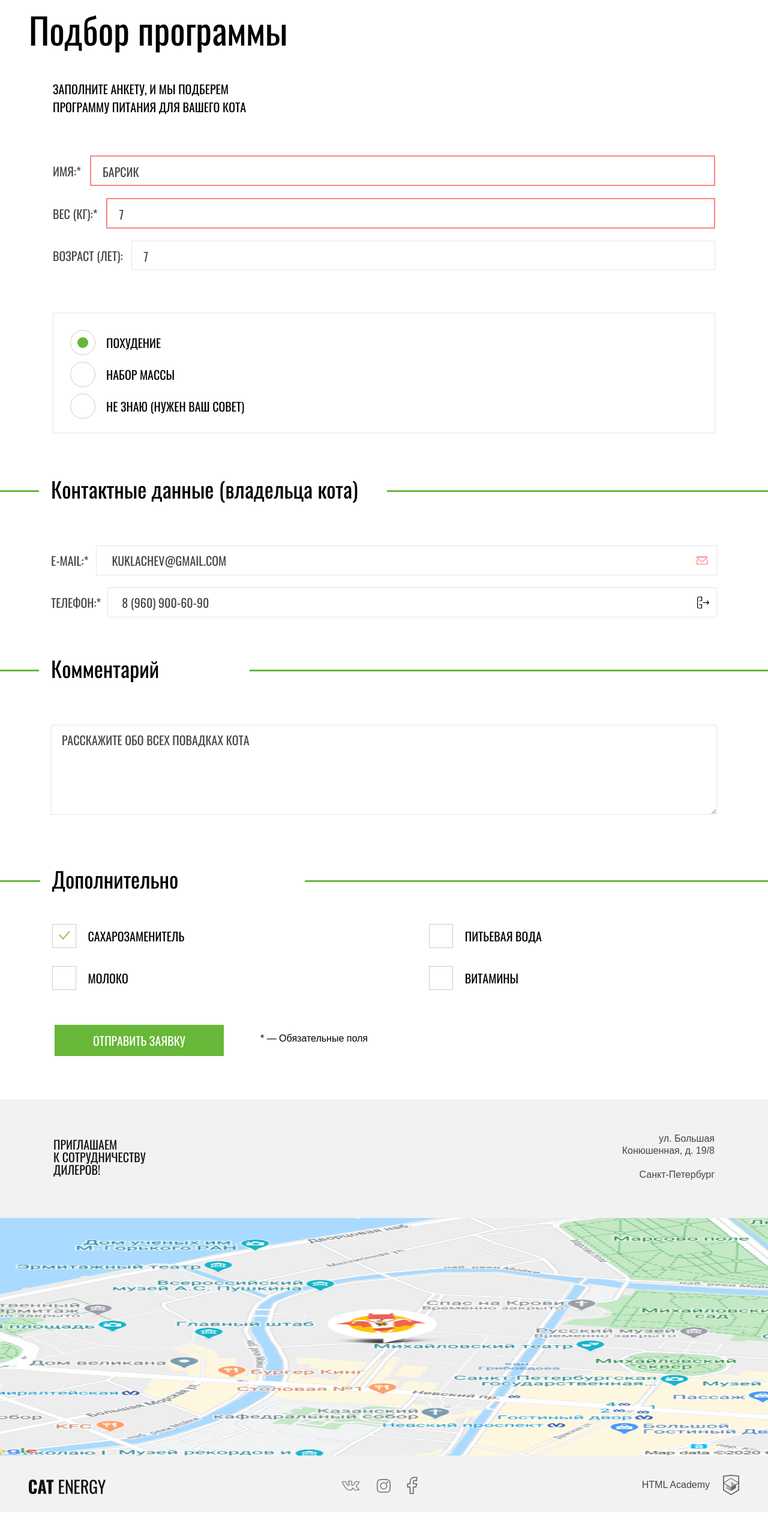
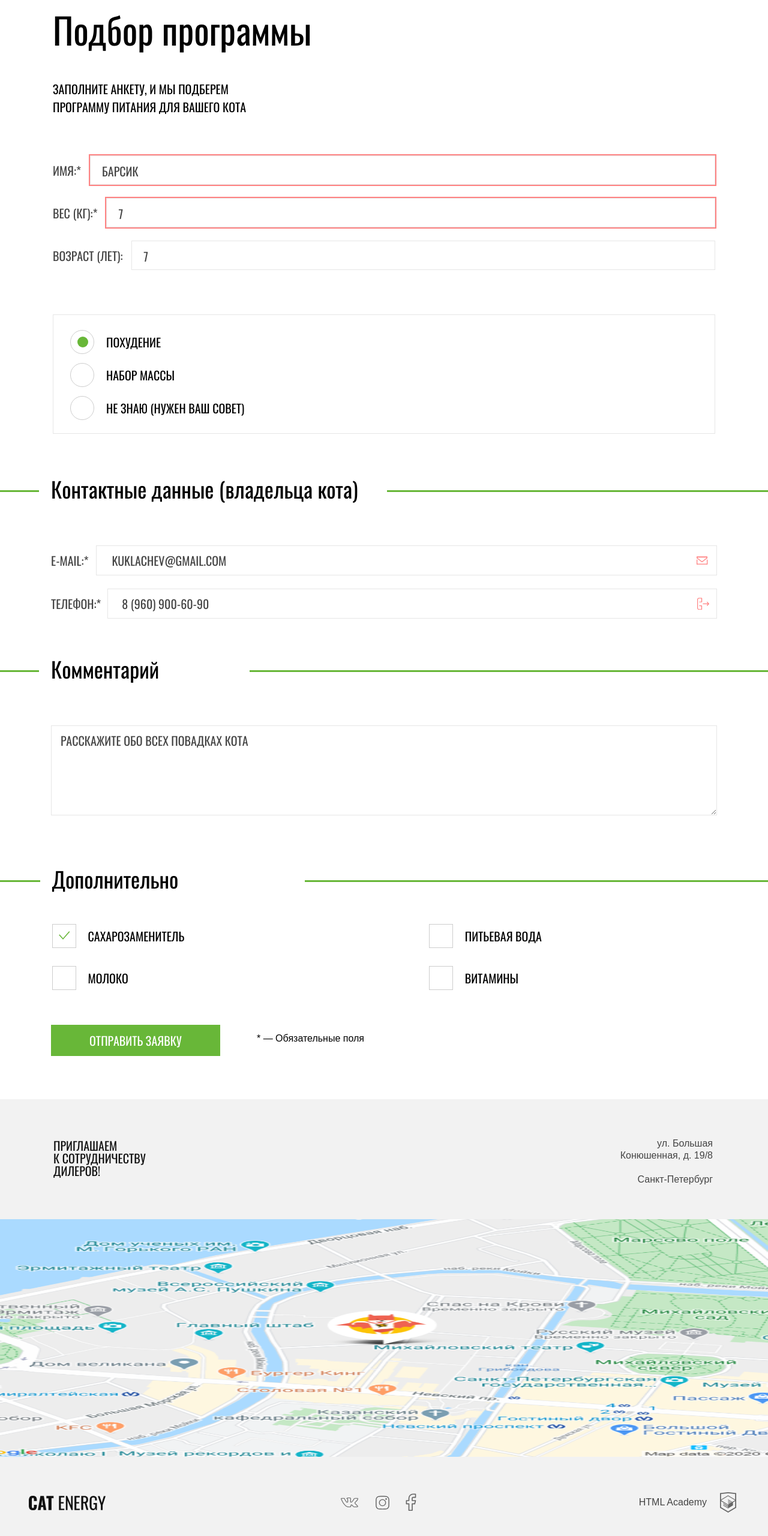
Before and after one commit to htmlacademy-adaptive/235287-cat-energy-21, a website: page source/form.html in a window 1280 px wide. Shown: the part 122-2682 px from the top of the page at 60% size. Before the commit the page ends 2642 px from the top, so only its background shows below. Drawn offline with nearby package versions, Linux system fonts and the light colour scheme; files that its build step writes are made by us from their sources.

Commit message:
добавил интерактивные состояния элементов, поправил ПП, убрал ошибки валидации

```diff
--- a/source/form.html
+++ b/source/form.html
@@ -53,7 +53,7 @@
                 </label>
               </fieldset>
               <fieldset class="form__fieldset form__fieldset--goal fieldset">
-                <div class="fieldset__wrapper--bordered">
+                <div class="fieldset__wrapper--bordered fieldset__wrapper">
                   <input class="form__input form__input--radio" type="radio" name="purpose" value="slim" id="slim" checked>
                   <label class="form__label form__label--radio" for="slim" tabindex="0">Похудение</label>
                   <input class="form__input form__input--radio" type="radio" name="purpose" value="mass" id="mass">
@@ -65,7 +65,7 @@
             </div>
             <fieldset class="form__fieldset form__fieldset--owner fieldset">
               <div class="fieldset__wrapper wrapper">
-                <legend class="fieldset__legend fieldset__legend--owner">Контактные данные (владельца кота)</legend>
+                <h2 class="fieldset__legend fieldset__legend--owner">Контактные данные (владельца кота)</h2>
                 <div class="form__owner-info">
                   <label class="form__label form__label--email"><span class="form__label-text">E-mail:*</span>
                     <input class="form__input form__input--email" type="email" name="email" placeholder="kuklachev@gmail.com" required>
@@ -96,13 +96,13 @@
             </fieldset>
             <fieldset class="form__fieldset form__fieldset--comment fieldset">
               <div class="fieldset__wrapper wrapper">
-                <legend class="fieldset__legend fieldset__legend--comment">Комментарий</legend>
+                <h2 class="fieldset__legend fieldset__legend--comment">Комментарий</h2>
                 <textarea class="form__input form__textarea" name="comment" placeholder="Расскажите обо всех повадках кота"></textarea>
               </div>
             </fieldset>
             <fieldset class="form__fieldset form__fieldset--additional fieldset">
               <div class="fieldset__wrapper fieldset__wrapper--additional wrapper">
-                <legend class="fieldset__legend fieldset__legend--additional">Дополнительно</legend>
+                <h2 class="fieldset__legend fieldset__legend--additional">Дополнительно</h2>
                 <div class="form__additional-info">
                   <input class="form__input form__input--checkbox" type="checkbox" name="sweetener" id="sweetener" checked>
                   <label class="form__label form__label--checkbox" for="sweetener">Сахарозаменитель</label>
@@ -115,7 +115,7 @@
                 </div>
               </div>
             </fieldset>
-            <div class="form__final-info">
+            <div class="form__final-info fieldset">
               <div class="fieldset__wrapper fieldset__wrapper--last wrapper">
                 <button class="form__button button" type="submit">Отправить заявку</button>
                 <p class="program__text program__text--regular">* — Обязательные поля</p>
@@ -172,7 +172,7 @@
           <div class="page-footer__copyright copyright">
             <a class="copyright__link copyright__container" href="https://htmlacademy.ru/intensive/adaptive">
               <p class="copyright__text">HTML Academy</p>
-              <svg class="copyright__icon" width="27" height="34" viewBox="0 0 27 34" fill="none" xmlns="http://www.w3.org/2000/svg" alt="логотип HTMLacademy">
+              <svg class="copyright__icon" width="27" height="34" viewBox="0 0 27 34" fill="none" xmlns="http://www.w3.org/2000/svg">
                 <path d="M13.6426 0.0157537L13.5 0L0 1.40733V26.0129L13.5 34L27 26.0129V1.40733L13.6426 0.0157537ZM25.2344 25.0151L13.5 31.9573L1.76561 25.0151V14.9293L13.4507 21.8451L13.4701 23.0984L5.45351 18.3548L5.44295 19.5801L13.4894 24.3885L13.5088 25.675L5.46408 20.9174L5.45351 22.1427L13.5 26.9511L21.6239 22.1182V20.8929V16.909L25.2432 14.7595L25.2344 25.0151ZM25.2344 13.4519L22.0147 15.3319L20.5325 16.2071L13.4666 12.0201L13.456 13.2454L19.4957 16.818L19.4429 16.8495L19.3126 16.9247L18.4536 17.4166L13.4666 14.4689L13.456 15.6942L17.3921 18.0222L16.4591 18.6314L16.438 18.6436L13.4666 16.902L13.456 18.1273L15.4029 19.2615L13.4155 20.4483L1.7973 13.5762L13.4349 6.61831L25.2344 13.4519ZM25.2344 12.2266L13.4401 5.31075L1.76561 12.2196V2.9897L13.5 1.76442L25.2344 2.9897V12.2266Z" fill="#666666"/>
               </svg>
             </a>
--- a/source/sass/blocks/copyright.scss
+++ b/source/sass/blocks/copyright.scss
@@ -25,6 +25,14 @@
   }
 }
 
+.copyright__link:hover path {
+  fill: $basic-green;
+}
+
+.copyright__link:active path {
+  fill: rgba($basic-green, 0.25);
+}
+
 .copyright__text {
   padding: 0;
   margin: 0;
@@ -33,13 +41,3 @@
     margin-right: 22px;
   }
 }
-
-.copyright__icon {
-  &:hover path {
-    fill: $basic-green;
-  }
-
-  &:active path {
-    fill: rgba($basic-green, 0.25);
-  }
-}
--- a/source/sass/blocks/fieldset.scss
+++ b/source/sass/blocks/fieldset.scss
@@ -7,7 +7,7 @@
   border: none;
 
   @media (min-width: $tablet-width) {
-    margin-bottom: 50px;
+    margin-bottom: 49px;
     padding-left: 40px;
     padding-right: 40px;
   }
@@ -24,8 +24,8 @@
 
   @media (min-width: $tablet-width) {
     padding-left: 28px;
-    padding-top: 25px;
-    padding-bottom: 19px;
+    padding-top: 19px;
+    padding-bottom: 17px;
     border: 1px solid $border-grey;
   }
 }
@@ -42,6 +42,8 @@
   @include fonts(24px, 26px);
   position: relative;
   width: 65%;
+  padding: 0;
+  margin: 0;
   margin-left: -20px;
   padding-left: 20px;
   padding-right: 20px;
--- a/source/sass/blocks/form.scss
+++ b/source/sass/blocks/form.scss
@@ -45,7 +45,7 @@
 
   @media (min-width: $tablet-width) {
     @include fonts(20px, 30px);
-    margin-bottom: 20px;
+    margin-bottom: 22px;
   }
 
   &--text {
@@ -85,17 +85,17 @@
 
 .form__input--text {
   &:hover {
-    border: 1px solid $frame-grey;
+    outline: 1px solid $frame-grey;
   }
 
   &:focus {
-    border: 2px solid $text-grey;
+    outline: 2px solid $text-grey;
     border-radius: 0;
-    outline: 0;
+    /*outline: 0;*/
   }
 
   &:invalid {
-    border: 2px solid $error-red;
+    outline: 2px solid $error-red;
   }
 }
 
@@ -132,7 +132,7 @@
   position: relative;
   margin-bottom: 5px;
   padding-left: 45px;
-  padding-top: 9px;
+  padding-top: 11px;
   padding-bottom: 10px;
 
   @media (min-width: $tablet-width) {
@@ -150,13 +150,17 @@
     border-radius: 50%;
 
     @media (min-width: $tablet-width) {
-      width: 40px;
-      height: 40px;
+      width: 38px;
+      height: 38px;
     }
   }
 
   &:disabled {
     color: rgba($special-heading-black, 0.3);
+  }
+
+  &:disabled::after {
+    border: 1px solid rgba($special-heading-black, 0.3);
   }
 
   &:hover::after {
@@ -184,6 +188,10 @@
       width: 18px;
       height: 18px;
     }
+  }
+
+  &:disabled::before {
+    background: rgba($basic-green, 0.3);
   }
 }
 
@@ -216,6 +224,16 @@
     padding-bottom: 12px;
     padding-left: 23px;
   }
+
+  &:invalid + svg line,
+  &:invalid + svg path {
+    fill: $error-red;
+  }
+
+  &:disabled + svg line,
+  &:disabled + svg path {
+    stroke: $basic-green;
+  }
 }
 
 .form__input--radio,
@@ -239,7 +257,7 @@
 .form__textarea {
   box-sizing: border-box;
   min-height: 150px;
-  padding: 9px 12px 10px 17px;
+  padding: 9px 12px 10px 15px;
 }
 
 .form__label--checkbox {
@@ -284,6 +302,10 @@
     color: rgba($special-heading-black, 0.3);
   }
 
+  &:disabled::after {
+    border: rgba($special-hover-grey, 0.3);
+  }
+
   &:hover::after {
     border: 1px solid $special-hover-grey;
   }
@@ -322,7 +344,6 @@
     width: 282px;
     min-height: 52px;
     font-size: 20px;
-    margin-left: 43px;
   }
 
   @media (min-width: $desktop-width) {
@@ -338,7 +359,7 @@
   border-bottom: 1px solid $border-grey;
 
   @media (min-width: $tablet-width) {
-    padding-top: 21px;
+    padding-top: 25px;
     border: none;
   }
 
@@ -383,20 +404,19 @@
 
 .form__fieldset--comment {
   position: relative;
-  padding-top: 4px;
 
   @media (min-width: $tablet-width) {
     padding-top: 17px;
   }
 
   @media (min-width: $desktop-width) {
-    padding-top: 15px;
+    padding-top: 20px;
   }
 
   &::after {
     content: "";
     position: absolute;
-    top: 15px;
+    top: 12px;
     width: 100%;
     height: 3px;
     margin-top: 2px;
@@ -405,6 +425,11 @@
 
     @media (min-width: $tablet-width) {
       top: 35px;
+      left: 0;
+    }
+
+    @media (min-width: $desktop-width) {
+      top: 40px;
       left: 0;
     }
   }
@@ -466,3 +491,9 @@
     margin-bottom: 82px;
   }
 }
+
+.form__final-info.fieldset {
+  @media (max-width: $mobile-width-only) {
+    margin-bottom: 0;
+  }
+}
--- a/source/sass/blocks/page-footer.scss
+++ b/source/sass/blocks/page-footer.scss
@@ -20,10 +20,12 @@
   flex-direction: row;
   justify-content: space-between;
 
+  padding-top: 30px;
+
   @media (min-width: $tablet-width) {
     align-items: center;
     padding-top: 22px;
-    padding-bottom: 46px;
+    padding-bottom: 48px;
     padding-left: 41px;
     padding-right: 41px;
   }
@@ -61,8 +63,11 @@
   }
 
   &--form {
-    padding-top: 34px;
-    padding-bottom: 16px;
+    padding-top: 1px;
+
+    @media (min-width: $tablet-width) {
+      padding-top: 45px;
+    }
   }
 }
 
@@ -89,8 +94,17 @@
   }
 
   &--form {
-    padding-top: 34px;
-    padding-bottom: 16px;
+    padding-top: 2px;
+
+    @media (min-width: $tablet-width) {
+      padding-top: 33px;
+      padding-right: 3px;
+    }
+
+    @media (min-width: $desktop-width) {
+      padding-top: 34px;
+      padding-right: 0;
+    }
   }
 }
 
@@ -119,11 +133,8 @@
 
   @media (min-width: $tablet-width) {
     flex-direction: row;
-  }
-
-  @media (min-width: $desktop-width) {
-    padding-top: 20px;
-    padding-bottom: 20px;
+    min-height: 150px;
+    align-items: flex-start;
   }
 }
 
@@ -139,6 +150,11 @@
   &active {
     opacity: 0.6;
   }
+
+  @media (min-width: $tablet-width) {
+    padding-top: 61px;
+    padding-bottom: 0;
+  }
 }
 
 .page-footer__social {
@@ -150,6 +166,7 @@
   @media (min-width: $tablet-width) {
     border: 0;
     width: 129px;
+    padding-top: 55px;
   }
 }
 
@@ -160,5 +177,13 @@
 
   @media (min-width: $tablet-width) {
     width: 163px;
+    padding-top: 55px;
+    padding-bottom: 0;
+    padding-right: 5px;
+  }
+
+  @media (min-width: $desktop-width) {
+    width: 163px;
+    padding-right: 0;
   }
 }
--- a/source/sass/blocks/program.scss
+++ b/source/sass/blocks/program.scss
@@ -16,11 +16,13 @@
   @media (min-width: $tablet-width) {
     padding-top: 59px;
     padding-bottom: 66px;
+    padding-left: 40px;
   }
 
   @media (min-width: $desktop-width) {
     padding-top: 69px;
     padding-bottom: 66px;
+    padding-left: 0;
   }
 }
 
--- a/source/sass/blocks/social.scss
+++ b/source/sass/blocks/social.scss
@@ -13,6 +13,8 @@
   @media (min-width: $tablet-width) {
     width: 129px;
     padding-left: 12px;
+    padding-top: 0;
+    padding-bottom: 0;
   }
 }
 
```
